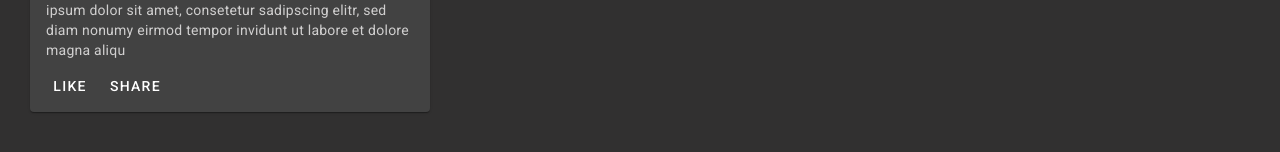
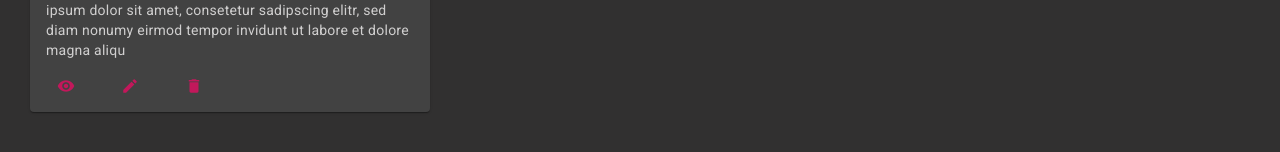
Before and after one commit to marhild/angular-kanban, an Angular app: page / in a window 1280 px wide. Shown: the part 236-388 px from the top of the page. Built offline with nearby package versions, Linux system fonts and the light colour scheme; data requests are answered from the project's data file.

Commit message:
adds delete functionality for projects

```diff
--- a/src/app/app.component.css
+++ b/src/app/app.component.css
@@ -1,8 +1,5 @@
 .example-spacer {
     flex: 1 1 auto;
-}
-
-.example-card {
 }
 
 .container {
--- a/src/app/app.component.html
+++ b/src/app/app.component.html
@@ -9,7 +9,7 @@
 </mat-toolbar>
 
 <div class="container">
-    <mat-card class="example-card flex-item" *ngFor="let val of projectList">
+    <mat-card class="flex-item" *ngFor="let val of projectList">
       <mat-card-header>
         <mat-card-title>{{val.title}}</mat-card-title>
         <mat-card-subtitle>To be completed by: {{val.dateOfCompletion | date}}</mat-card-subtitle>
@@ -21,8 +21,30 @@
         </p>
       </mat-card-content>
       <mat-card-actions>
-        <button mat-button>LIKE</button>
-        <button mat-button>SHARE</button>
+        <button mat-button>
+          <mat-icon
+            aria-hidden="false"
+            aria-label="Example home icon"
+            fontIcon="remove_red_eye"
+            color="primary">
+          </mat-icon>
+        </button>
+        <button mat-button>
+          <mat-icon
+            aria-hidden="false"
+            aria-label="Example home icon"
+            fontIcon="edit"
+            color="primary">
+        </mat-icon>
+        </button>
+        <button mat-button (click)="openProjectDeleteConfirmation(val.id)">
+          <mat-icon
+            aria-hidden="false"
+            aria-label="Example home icon"
+            fontIcon="delete"
+            color="primary" >
+          </mat-icon>
+        </button>
       </mat-card-actions>
     </mat-card>
 </div>
--- a/src/app/app.component.ts
+++ b/src/app/app.component.ts
@@ -2,6 +2,7 @@ import { Component, OnInit } from '@angular/core';
 import { MatDialog } from '@angular/material/dialog';
 import {ProjectAddEditComponent} from './project-add-edit/project-add-edit.component';
 import {ProjectsService} from './services/projects.service';
+import {ProjectDeleteComponent} from './project-delete/project-delete.component';
 
 @Component({
   selector: 'app-root',
@@ -40,4 +41,17 @@ export class AppComponent implements OnInit{
       error: console.log
     })
   }
+
+  openProjectDeleteConfirmation(data: any){
+    const dialogRef = this._dialog.open(ProjectDeleteComponent, {
+      data,
+    });
+    dialogRef.afterClosed().subscribe({
+      next: (val) => {
+        if(val) {
+          this.getProjectList();
+        }
+      }
+    })
+  }
 }
--- a/src/app/app.module.ts
+++ b/src/app/app.module.ts
@@ -19,11 +19,13 @@ import {MatSelectModule} from '@angular/material/select';
 import {ReactiveFormsModule} from '@angular/forms';
 import { HttpClientModule } from '@angular/common/http';
 import {MatCardModule} from '@angular/material/card';
+import { ProjectDeleteComponent } from './project-delete/project-delete.component';
 
 @NgModule({
   declarations: [
     AppComponent,
-    ProjectAddEditComponent
+    ProjectAddEditComponent,
+    ProjectDeleteComponent
   ],
   imports: [
     BrowserModule,
--- /dev/null
+++ b/src/app/project-delete/project-delete.component.css
@@ -0,0 +1,7 @@
+.action {
+    padding: 0px 25px 20px;
+}
+
+.action > button {
+    flex: 1;
+}
--- /dev/null
+++ b/src/app/project-delete/project-delete.component.html
@@ -0,0 +1,8 @@
+<div mat-dialog-title>
+    <h3>Are you sure you want to delete this entry?</h3>
+</div>
+<div mat-dialog-content class="content"></div>
+<div mat-dialog-actions class="action">
+    <button mat-raised-button type="button" [mat-dialog-close]="false">Cancel</button>
+    <button mat-raised-button color="primary" [mat-dialog-close]="true" type="submit" (click)="deleteProject()">Delete</button>
+</div>
--- /dev/null
+++ b/src/app/project-delete/project-delete.component.ts
@@ -0,0 +1,24 @@
+import { Component, Inject } from '@angular/core';
+import { MAT_DIALOG_DATA } from '@angular/material/dialog';
+import { ProjectsService } from '../services/projects.service';
+
+@Component({
+  selector: 'app-project-delete',
+  templateUrl: './project-delete.component.html',
+  styleUrls: ['./project-delete.component.css']
+})
+export class ProjectDeleteComponent {
+
+  constructor(
+    @Inject(MAT_DIALOG_DATA) public data: any,
+    private _projectService: ProjectsService
+  ) {
+  }
+
+  deleteProject() {
+    this._projectService.deleteProject(this.data).subscribe({
+      next: (res) => {},
+      error: console.log
+    })
+  }
+}
--- a/src/app/services/projects.service.ts
+++ b/src/app/services/projects.service.ts
@@ -16,4 +16,8 @@ export class ProjectsService {
   getProjectList(): Observable<any> {
     return this._http.get('http://localhost:3000/projects');
   }
+
+  deleteProject(id: number): Observable<any> {
+    return this._http.delete(`http://localhost:3000/projects/${id}`)
+  }
 }
```
Also changed, not shown: 1 other file (tests, documents, lock files or other folders).
